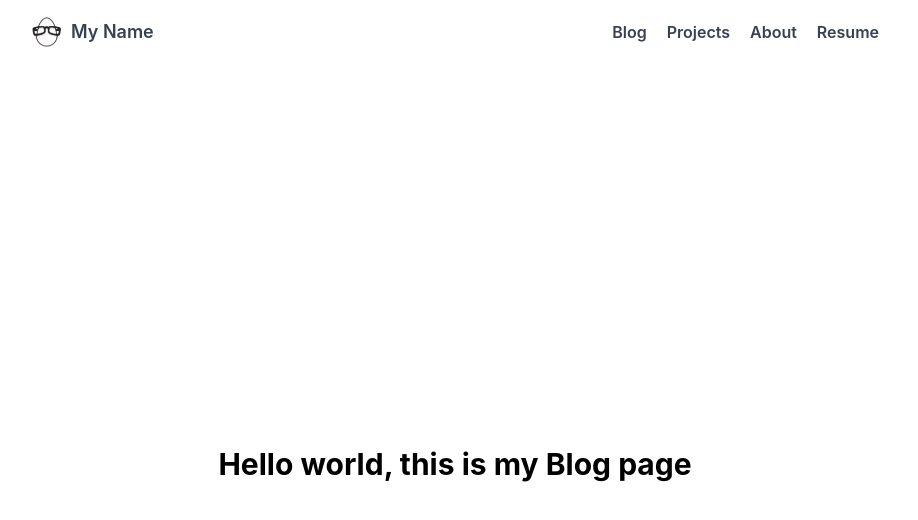
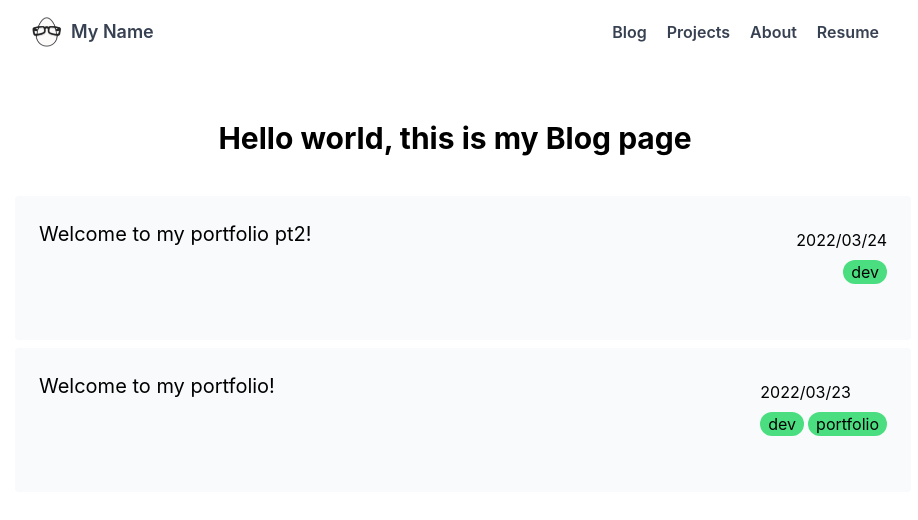
Before and after one commit to eggheadio/portfolio-template-and-challenge, a Next.js app: page /blog in a window 1280 px wide. Shown: the top 520 px of the page, without its empty margins (185-1103 px from the left). Built offline with nearby package versions, Linux system fonts and the light colour scheme.

Commit message:
Add blog functionality

```diff
--- /dev/null
+++ b/_posts/my-first-post.md
@@ -0,0 +1,9 @@
+---
+title:  "Welcome to my portfolio!"
+date: 2022/03/23
+tags: [dev, portfolio]
+summary: "A nice summary to share around my site"
+---
+
+**Hello world**, this is my first Next.js blog post and it is written in Markdown.
+I hope you like it!
--- /dev/null
+++ b/_posts/my-second-post.md
@@ -0,0 +1,11 @@
+---
+title:  "Welcome to my portfolio pt2!"
+date: 2022/03/24
+tags: [dev]
+---
+
+**Hello world**, this is my first Next.js blog post and it is written in Markdown.
+
+
+
+I hope you like it!
--- a/next.config.js
+++ b/next.config.js
@@ -1,6 +1,12 @@
 /** @type {import('next').NextConfig} */
 const nextConfig = {
   reactStrictMode: true,
+  target: 'serverless',
+  webpack: function (config) {
+    config.module.rules.push({test:  /\.md$/, use: 'raw-loader'})
+    config.module.rules.push({test: /\.yml$/, use: 'raw-loader'})
+    return config
+  }
 }
 
 module.exports = nextConfig
--- a/package.json
+++ b/package.json
@@ -11,7 +11,9 @@
   "dependencies": {
     "next": "12.1.0",
     "react": "17.0.2",
-    "react-dom": "17.0.2"
+    "react-dom": "17.0.2",
+    "remark": "^14.0.2",
+    "remark-html": "^15.0.1"
   },
   "devDependencies": {
     "@types/node": "17.0.22",
@@ -19,6 +21,7 @@
     "autoprefixer": "^10.4.4",
     "eslint": "8.11.0",
     "eslint-config-next": "12.1.0",
+    "gray-matter": "^4.0.3",
     "postcss": "^8.4.12",
     "tailwindcss": "^3.0.23",
     "typescript": "4.6.2"
--- a/src/components/Layout/index.tsx
+++ b/src/components/Layout/index.tsx
@@ -3,8 +3,8 @@ import Link from "next/link"
 
 const Layout = (props: any) => {
     return (
-    <>
-        <nav className="bg-white">
+    <div>
+        <nav >
             <div className="max-w-4xl mx-auto px-4">
                 <div>
                     <div className="flex justify-between space-x-7">
@@ -53,7 +53,7 @@ const Layout = (props: any) => {
             </div>
         </nav>
             {props.children}
-    </>
+    </div>
     )
 }
 
--- a/src/pages/blog.tsx
+++ /dev/null
@@ -1,15 +0,0 @@
-import type { NextPage } from 'next'
-
-const Blog: NextPage = () => {
-    return (
-      <>
-        <div className='flex min-h-screen justify-center items-center'>
-          <h1 className="text-3xl font-bold">
-            Hello world, this is my Blog page
-          </h1>
-        </div>
-      </>
-    )
-  }
-
-  export default Blog
--- /dev/null
+++ b/src/pages/blog/[slug].tsx
@@ -0,0 +1,72 @@
+import type { NextPage, GetStaticPaths, GetStaticProps } from 'next'
+import type PostType from '../../../types/post'
+import { getPostBySlug, getAllPosts, markdownToHtml } from '../../utils/posts'
+
+type PagePost = {
+  post: PostType
+}
+
+
+const Post: NextPage<PagePost> = ({post}) => {
+    return (
+      <div className='max-w-4xl mx-auto mt-8'>
+        <h1 className="text-4xl font-bold mx-auto">
+          {post.title}
+        </h1>
+        <div className='flex flex-row gap-2 my-2'>
+          <span>{post.date}</span>
+          {
+            post.tags ?
+              (<ul>
+                {post.tags.map((tag)=> {
+                  return <li className='bg-green-400 px-2 rounded-xl' key="tag">{tag}</li>
+                })}
+              </ul>) : null
+          }
+        </div>
+        <article dangerouslySetInnerHTML={{ __html: post.content }} />
+      </div>
+    )
+  }
+
+
+
+  export default Post
+
+  export async function getStaticProps({ params }: {params: PostType}) {
+    const post = getPostBySlug(params.slug, [
+      'title',
+      'date',
+      'slug',
+      'content',
+      'ogImage',
+      'tags',
+      'coverImage',
+    ])
+    const content = await markdownToHtml(post.content || '')
+
+    console.log(post)
+    return {
+      props: {
+        post: {
+          ...post,
+          content,
+        },
+      },
+    }
+  }
+
+  export async function getStaticPaths<GetStaticPaths>() {
+    const posts = getAllPosts(['slug'])
+
+    return {
+      paths: posts.map((post) => {
+        return {
+          params: {
+            slug: post.slug,
+          },
+        }
+      }),
+      fallback: false,
+    }
+  }
--- /dev/null
+++ b/src/pages/blog/index.tsx
@@ -0,0 +1,61 @@
+import type { NextPage } from 'next'
+import type PostType from '../../../types/post'
+import Link from 'next/link'
+import { getAllPosts } from '../../utils/posts'
+
+
+const Blog: NextPage<{posts: PostType[]}> = ({posts}) => {
+    return (
+      <div className='max-w-4xl mx-auto'>
+        <div className='flex justify-center items-center mt-14'>
+          <h1 className="text-3xl font-bold">
+            Hello world, this is my Blog page
+          </h1>
+
+
+        </div>
+        <ul className='mt-10'>
+          {posts.map((post) => {
+            return (
+              <Link href={`/blog/${post.slug}`}>
+                <li className='w-full h-36 p-6 m-2 bg-slate-50 rounded hover:bg-slate-200 hover:cursor-pointer hover:py-8 transition-all'>
+                  <div className='flex flex-row justify-between'>
+                    <p className='text-xl'>
+                      {post.title}
+                    </p>
+                    <div className='flex flex-col gap-2 my-2'>
+                      <span className='float-right'>{post.date}</span>
+                      {
+                        post.tags ?
+                        (<ul className='flex flex-row gap-1 justify-end'>
+                            {post.tags.map((tag)=> {
+                              return <li className='bg-green-400 px-2 rounded-xl w-fit' key="tag">{tag}</li>
+                            })}
+                          </ul>) : null
+                      }
+                    </div>
+                  </div>
+
+
+                </li>
+              </Link>
+            )
+          })}
+        </ul>
+      </div>
+    )
+  }
+
+  export default Blog
+
+
+  export async function getStaticProps() {
+
+    const posts = getAllPosts(['slug', 'title', 'tags', 'date'])
+
+    return {
+      props: {
+        posts
+      }
+    }
+  }
--- a/src/pages/index.tsx
+++ b/src/pages/index.tsx
@@ -9,7 +9,7 @@ const Home: NextPage = () => {
     <div
     >
       <div
-        className='flex min-h-screen justify-center items-center  bg-gradient-to-t from-green-200 to-transparent'
+        className='flex min-h-screen justify-center items-center bg-gradient-to-b  from-[#004466] via-[#00ffa2] to-transparent'
         // style={{
         //   backgroundImage: `url('/assets/background.svg')`,
         //   backgroundSize: `cover`
--- /dev/null
+++ b/src/utils/posts.ts
@@ -0,0 +1,54 @@
+import fs from 'fs'
+import { join } from 'path'
+import matter from 'gray-matter'
+import { remark } from 'remark'
+import html from 'remark-html'
+
+export async function markdownToHtml(markdown: string) {
+  const result = await remark().use(html).process(markdown)
+  return result.toString()
+}
+
+const postsDirectory = join(process.cwd(), '_posts')
+
+export function getPostSlugs() {
+  return fs.readdirSync(postsDirectory)
+}
+
+export function getPostBySlug(slug: string, fields: string[] = []) {
+  const realSlug = slug.replace(/\.md$/, '')
+  const fullPath = join(postsDirectory, `${realSlug}.md`)
+  const fileContents = fs.readFileSync(fullPath, 'utf8')
+  const { data, content } = matter(fileContents)
+
+  type Items = {
+    [key: string]: string
+  }
+
+  const items: Items = {}
+
+  // Ensure only the minimal needed data is exposed
+  fields.forEach((field) => {
+    if (field === 'slug') {
+      items[field] = realSlug
+    }
+    if (field === 'content') {
+      items[field] = content
+    }
+
+    if (typeof data[field] !== 'undefined') {
+      items[field] = data[field]
+    }
+  })
+
+  return items
+}
+
+export function getAllPosts(fields: string[] = []) {
+  const slugs = getPostSlugs()
+  const posts = slugs
+    .map((slug) => getPostBySlug(slug, fields))
+    // sort posts by date in descending order
+    .sort((post1, post2) => (post1.date > post2.date ? -1 : 1))
+  return posts
+}
--- /dev/null
+++ b/types/post.ts
@@ -0,0 +1,14 @@
+type PostType = {
+  slug: string
+  title: string
+  date: string
+  coverImage?: string
+  summary?: string
+  ogImage?: {
+    url: string
+  }
+  content: string
+  tags: string[]
+}
+
+export default PostType
```
Also changed, not shown: 1 other file (tests, documents, lock files or other folders).
